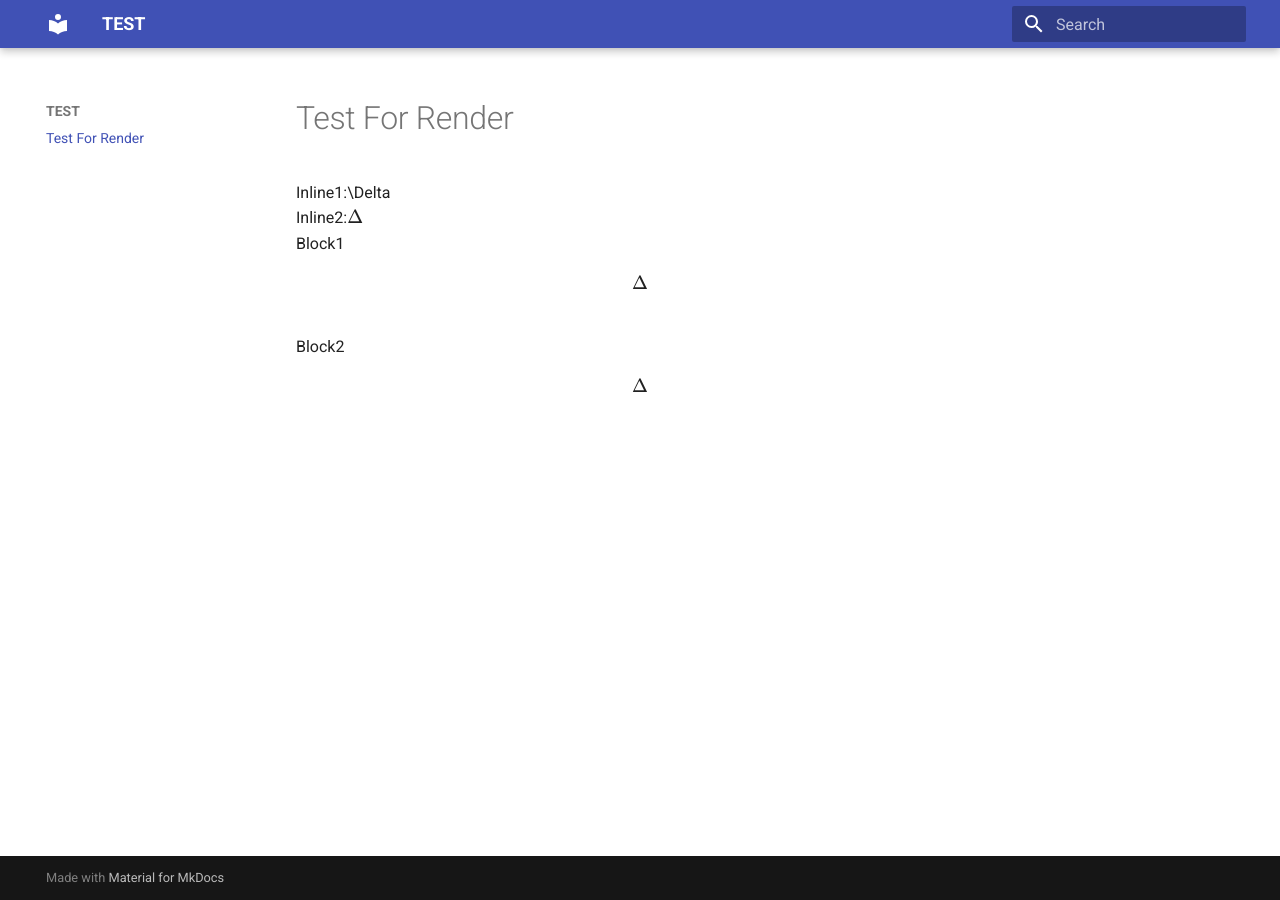
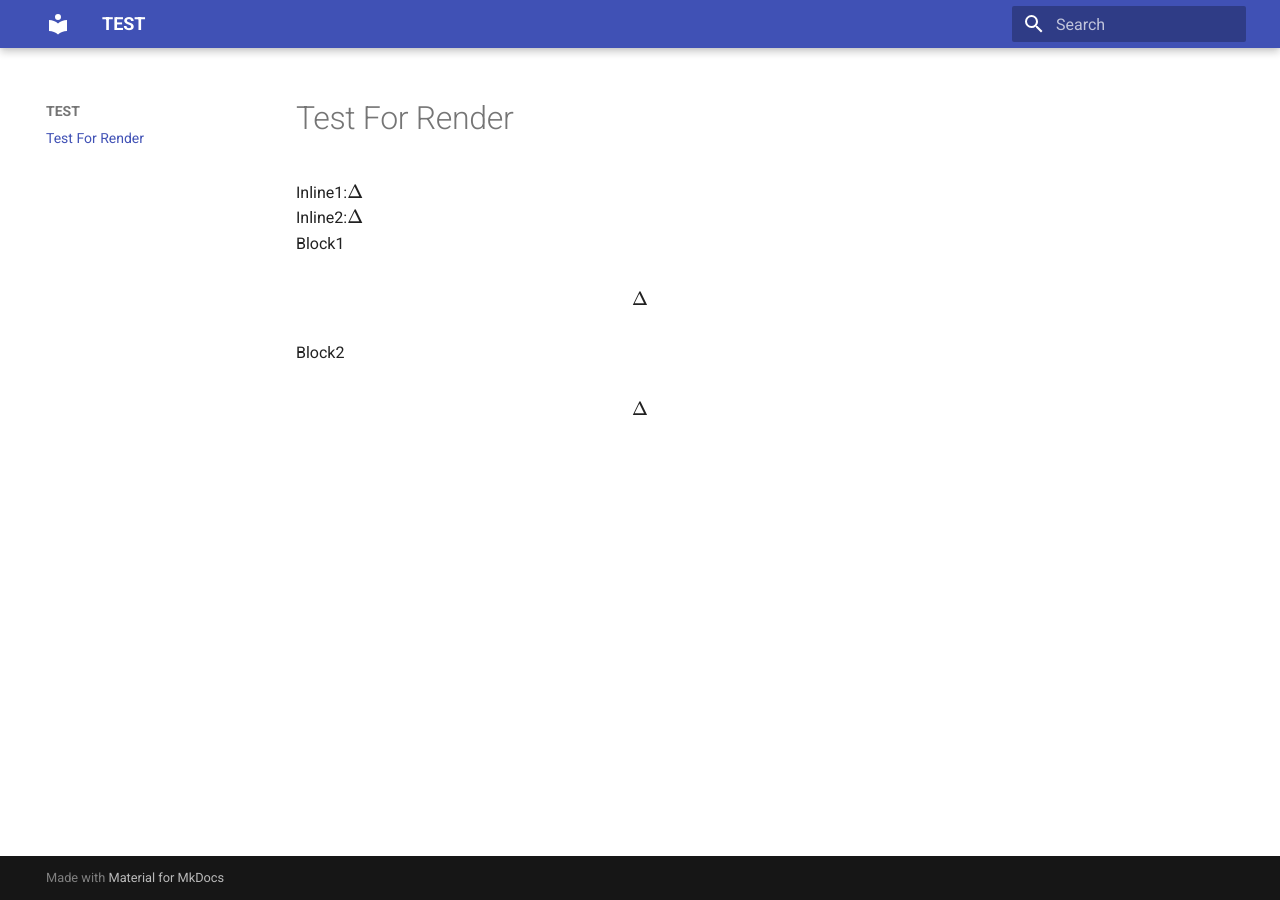
Before and after one commit to rapon233/mathjaxtest, an MkDocs documentation site: the page built from docs/index.md, in a window 1280 px wide. Built offline with MkDocs 1.6.1 and Material for MkDocs 9.7.7, drawn with Linux system fonts in a browser that asks for light colours.

Commit message:
change js

```diff
--- a/docs/index.md
+++ b/docs/index.md
@@ -1,8 +1,11 @@
 # Test For Render
 
 Inline1:$\Delta$
-Inline2:\\(\Delta\\)
+Inline2:\(\Delta\)
 Block1
+
 $$ \Delta $$
+
 Block2
-\\[\Delta\\]
+
+\[\Delta\]
--- a/docs/js/test.js
+++ b/docs/js/test.js
@@ -6,7 +6,7 @@ window.MathJax = {
     tagIndent: ".8em",
     multlineWidth: "85%",
     tags: "ams",
-      autoload: expandable({
+    autoload: {
       mhchem: ['ce', 'pu']
     }
   },
@@ -27,6 +27,7 @@ window.MathJax = {
           if (sibling && sibling.matches('.MathJax_Preview')) {
             sibling.parentNode.removeChild(sibling);
           }
+      }
   }, '']
 }
 }
```
Also changed, not shown: site/index.html, site/js/test.js, site/search/search_index.json, 1 other file. Lines whose indentation alone changed are shown as unchanged.
